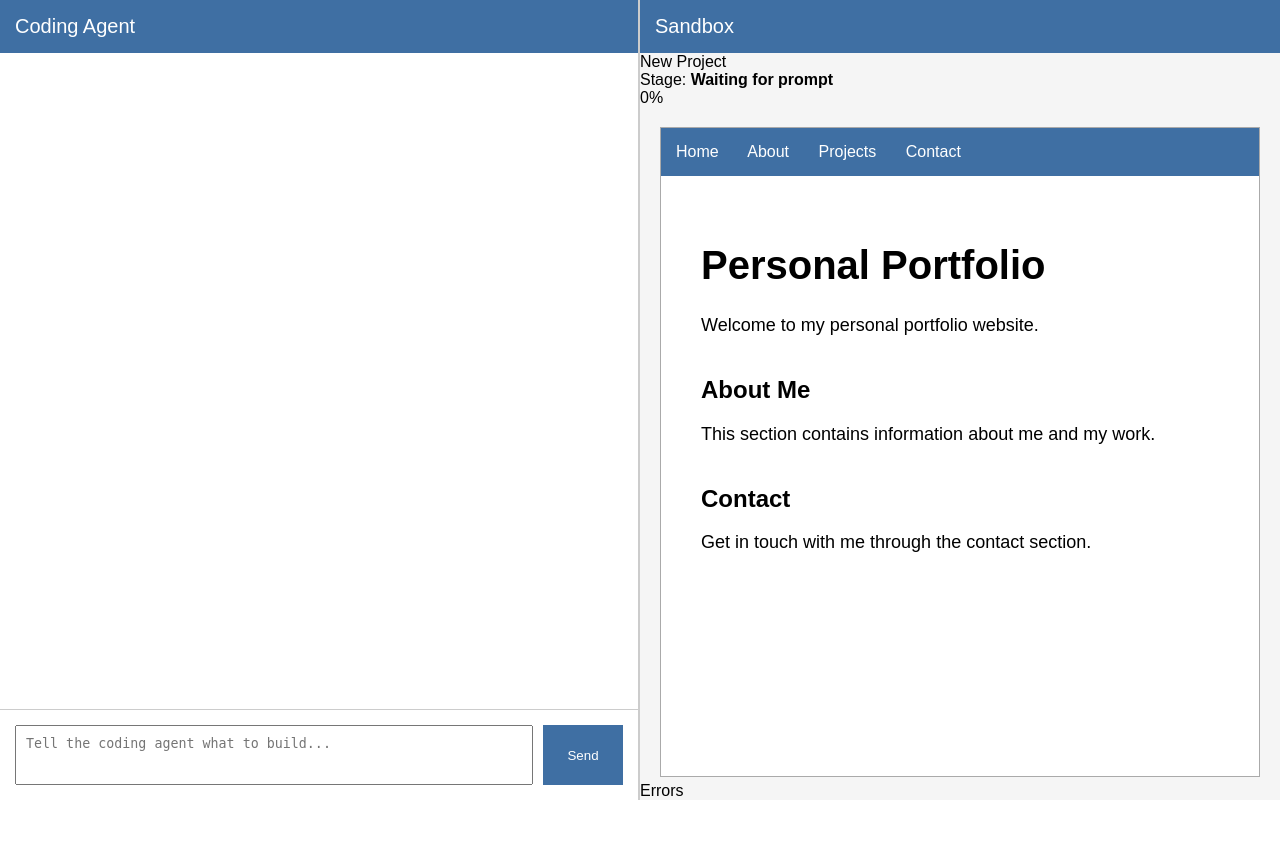
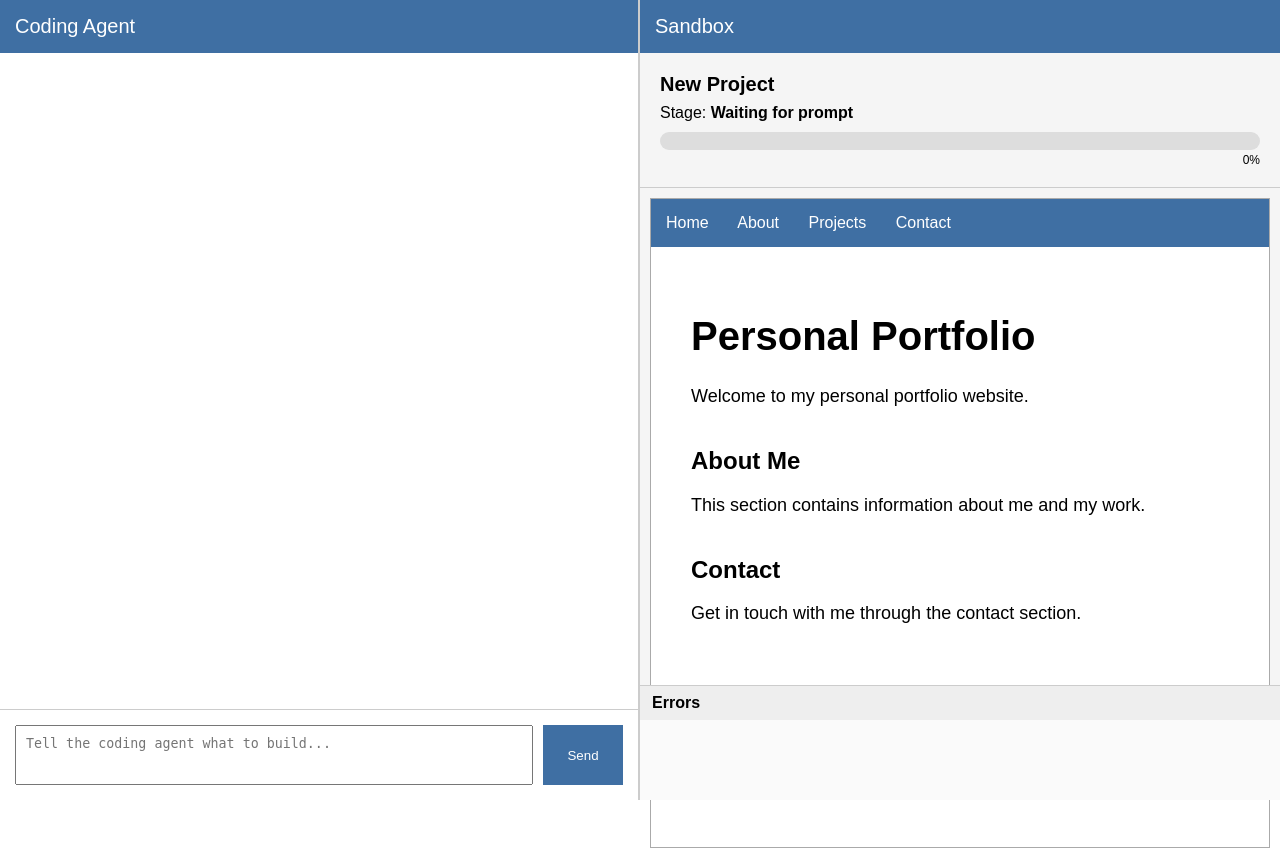
Before and after one commit to 105912265/Coding_Agent_Group_4, a PHP site: page / in a window 1280 px wide. Before the commit the page ends 800 px from the top, so only its background shows below. Run offline with PHP 8.4, Linux system fonts and the light colour scheme.

Commit message:
Update style.css

```diff
--- a/src/ui/style.css
+++ b/src/ui/style.css
@@ -87,7 +87,7 @@
     height: 100%;
     width: 100%;
     min-height: 0;
-    padding: 20px;
+    padding: 10px;
     box-sizing: border-box;
 }
 
@@ -99,3 +99,69 @@
     background-color: white;
     box-sizing: border-box;
 }
+
+
+.project-status {
+    padding: 20px;
+    background-color: #f5f5f5;
+    border-bottom: 1px solid #ccc;
+}
+
+.project-title {
+    font-size: 20px;
+    font-weight: bold;
+    margin-bottom: 8px;
+}
+
+.project-stage {
+    margin-bottom: 10px;
+}
+
+.progress-container {
+    width: 100%;
+    height: 18px;
+    background-color: #ddd;
+    border-radius: 10px;
+    overflow: hidden;
+}
+
+.progress-bar {
+    height: 100%;
+    background-color: #3f6fa3;
+}
+
+.progress-text {
+    text-align: right;
+    font-size: 12px;
+    margin-top: 3px;
+}
+
+.errors {
+    height: 130px;
+    border-top: 1px solid #ccc;
+    background-color: #fafafa;
+}
+
+.errors-title {
+    padding: 8px 12px;
+    font-weight: bold;
+    background-color: #eee;
+}
+
+.error-list {
+    padding: 8px 12px;
+    overflow-y: auto;
+    height: 80px;
+    box-sizing: border-box;
+}
+
+.error {
+    padding: 5px;
+    margin-bottom: 4px;
+    background-color: #ffe0e0;
+    border-left: 4px solid #cc3333;
+}
+
+.no-errors {
+    color: #777;
+}
```
